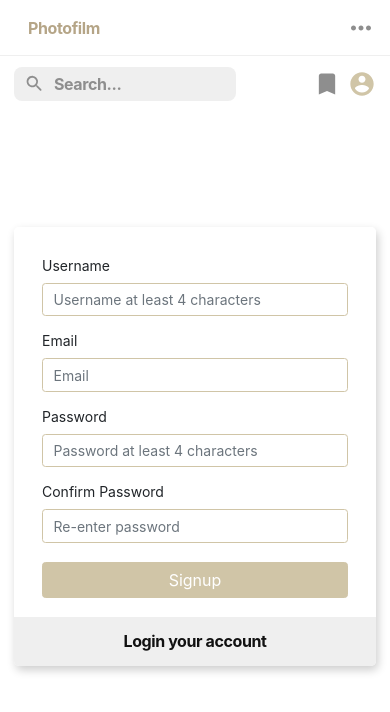
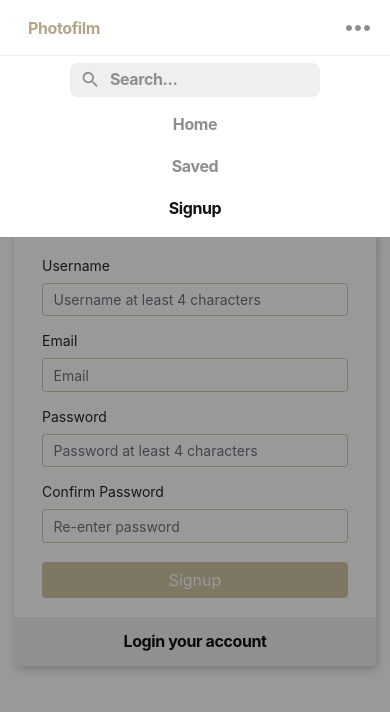
Before and after one commit to mikeliuu/photofilm, a React (Create React App) app: page /signup in a window 390 px wide. Both pictures are taken after a click on the icon 361 px from the left and 28 px from the top of the page. Shown: the top 712 px of the page. Built offline with nearby package versions, Linux system fonts and the light colour scheme.

Commit message:
added mobile overlay & dropdown function

```diff
--- a/src/components/NavBar/NavBar.jsx
+++ b/src/components/NavBar/NavBar.jsx
@@ -1,4 +1,4 @@
-import React from 'react';
+import React, { useState } from 'react';
 import { Link } from 'react-router-dom';
 import { useLocation } from 'react-router';
 import Search from '../Search/Search';
@@ -8,6 +8,10 @@ import AccountCircleRoundedIcon from '@material-ui/icons/AccountCircleRounded';
 
 const NavBar = () => {
   const { pathname } = useLocation();
+
+  const [state ,setState] = useState({
+    isOpenDropdown: false,
+  });
 
   const linkNormal = `linkText pinGrey`;
   const linkActive = `linkText pinBlack`;
@@ -23,6 +27,7 @@ const NavBar = () => {
   const onClickDropdown = () => {
     console.log('click dropdown nav');
 
+    setState({ ...state, isOpenDropdown: !state.isOpenDropdown });
   };
 
 
@@ -56,18 +61,20 @@ const NavBar = () => {
       </div>
 
     {/* mobile nav */}
+      {
+        state.isOpenDropdown && (
           <div className='mobileNav'>
             <Search className='mobileSearch'/>
             <div className='linkWrapper'>
               {
                 navList && (
                   navList.map((n, index) => {
-                  if(!n.icon) return;
+                    // if(!n.icon) return;
 
                     return(
                       <Link to={ n.path } className='dropdownLink' key={index}>
-                      <div className={ pathname === n.path ? mobileLinkActive : linkNormal }>
-                        { n.icon }
+                        <div className={ pathname === n.path ? linkActive : linkNormal }>
+                          { n.text }
                         </div>
                       </Link>
                     )
@@ -76,8 +83,14 @@ const NavBar = () => {
               }
             </div>
           </div>
+        )
+      }
 
       <div id='navDivider'></div>
+
+      {
+        state.isOpenDropdown && <div className='navOverlay'></div>
+      }
 
     </nav>
   );
--- a/src/components/NavBar/navBar.scss
+++ b/src/components/NavBar/navBar.scss
@@ -114,7 +114,7 @@
       display: block;
     }
 
-    font-size: 30px;
+    font-size: 36px;
     display: none;
 
   }
@@ -123,39 +123,103 @@
 
 
 //mobile nav
+// .mobileNav {
+//   @media (max-width: $media-sm) {
+//     display: flex !important;
+//     justify-content: space-between;
+//     align-items: center;
+//     flex-flow: nowrap row;
+//   }
+
+//   display: none;
+//   height: $navbar-height;
+
+//   background-color: $text-color;
+//   padding: 0.5em 1em;
+
+//   .mobileSearch {
+//     // width: 80%;
+//     // margin: 0 auto;
+//     width: 222px;
+//   }
+
+//   .linkWrapper {
+//     display: flex;
+//     justify-content: center;
+//     align-items: center;
+//   }
+
+//   .linkWrapper :not(:first-child) {
+//     padding-left: 0.5em;
+//   }
+
+
+//   .linkText > svg {
+//     font-size: 28px;
+//   }
+
+// }
+
+
 .mobileNav {
     @media (max-width: $media-sm) {
       display: flex !important;
       justify-content: space-between;
       align-items: center;
-    flex-flow: nowrap row;
+      flex-flow: wrap column;
     }
 
     display: none;
-  height: $navbar-height;
+    // height: $navbar-height;
 
     background-color: $text-color;
     padding: 0.5em 1em;
-
-  .mobileSearch {
-    // width: 80%;
-    // margin: 0 auto;
-    width: 222px;
-  }
 
     .linkWrapper {
       display: flex;
       justify-content: center;
       align-items: center;
+      flex-flow: wrap column;
+      margin-top: 0.5em;
     }
 
-  .linkWrapper :not(:first-child) {
-    padding-left: 0.5em;
+    // .linkWrapper :not(:first-child) {
+    //   padding-left: 0.5em;
+    // }
+
+    .dropdownLink {
+      display: flex;
+      align-items: center;
+      justify-content: center;
+
+      text-decoration: none;
+      text-align: center;
+      width: 6em; //80px;
+      height: 3em; //30px;
+
+      &:hover {
+        background-color: rgba(0, 0, 0, 0.06);
+        border-radius: 3em;
+        -webkit-border-radius: 3em;
+        -moz-border-radius: 3em;
+        -ms-border-radius: 3em;
+        -o-border-radius: 3em;
+      }
+    }
+
+    // .linkText > svg {
+    //   font-size: 28px;
+    // }
+
   }
 
 
-  .linkText > svg {
-    font-size: 28px;
+  .navOverlay {
+    position: absolute;
+    top: $navbar-height;
+    left: 0;
+    width: 100%;
+    height: 100vh;
+    background-color: rgba(0, 0, 0, 0.4);
+    z-index: -1;
   }
-
-}
--- a/src/components/Search/Search.scss
+++ b/src/components/Search/Search.scss
@@ -1,7 +1,7 @@
 .search {
   position: relative;
   width: 100%;
-  margin-right: 8px;
+  // margin-right: 8px;
   background-color: $pin-lightgrey;
   border-radius: 8px;
   -webkit-border-radius: 8px;
@@ -34,6 +34,7 @@
 
 .searchGroup {
   position: relative;
+  width: 100%;
 }
 
 .searchClearWrapper {
@@ -98,3 +99,9 @@
 //     width: 120%;
 //   }
 // }
+
+.mobileSearch {
+  // width: 80%;
+  // margin: 0 auto;
+  width: 250px;
+}
```
Also changed, not shown: 2 other files (tests, documents, lock files or other folders). Lines whose indentation alone changed are shown as unchanged.
